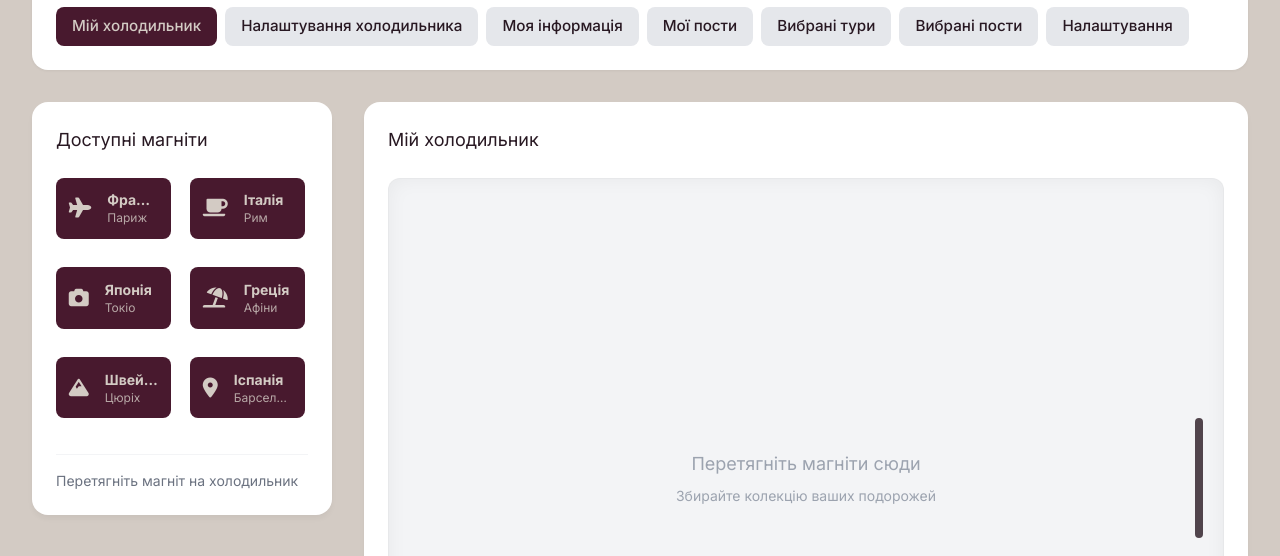
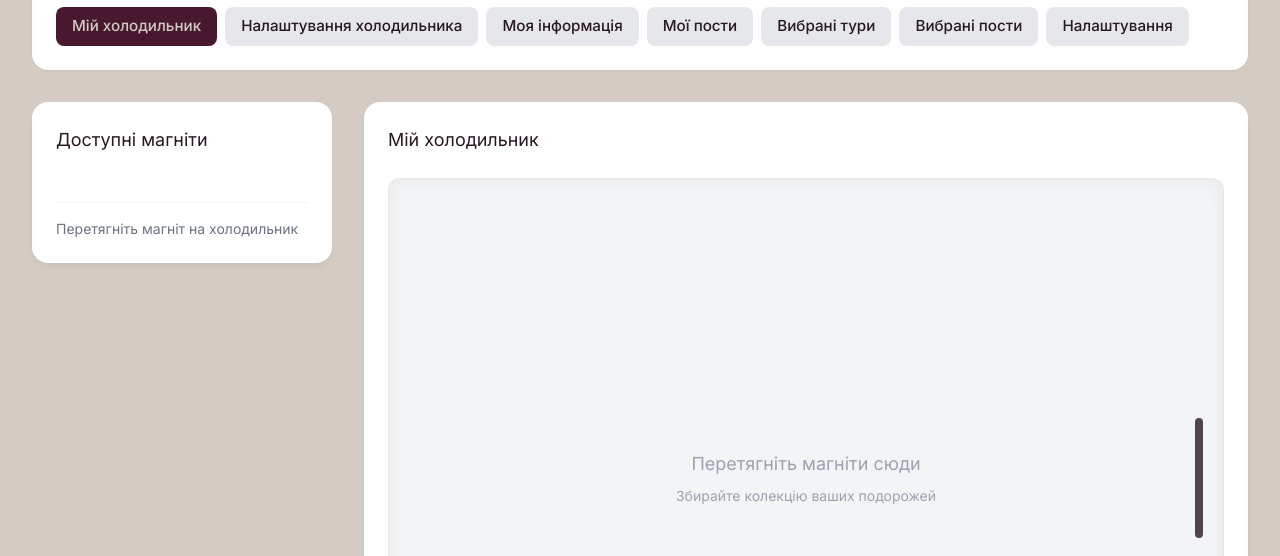
Before and after one commit to darynakulchii/FridgeTrotter, a plain HTML site: page html/my_profile.html in a window 1280 px wide. Shown: the part 244-800 px from the top of the page. Drawn offline with nearby package versions, Linux system fonts and the light colour scheme; no server answers; sample sign-in values are in the browser's storage; a script that the page names is missing.

Commit message:
спроба зберігати магніти

```diff
--- a/html/my_profile.html
+++ b/html/my_profile.html
@@ -264,55 +264,6 @@
                     gap: 1rem;
                     width: 100%;
                 ">
-
-
-                    <div class="magnet-btn burgundy magnet-fixed-width" draggable="true" id="mag-fr" data-icon="plane" data-country="Франція" data-city="Париж">
-                        <i class="fas fa-plane text-xl"></i>
-                        <div>
-                            <div class="font-bold text-sm">Франція</div>
-                            <div class="text-xs opacity-80">Париж</div>
-                        </div>
-                    </div>
-
-                    <div class="magnet-btn burgundy magnet-fixed-width" draggable="true" id="mag-it" data-icon="coffee" data-country="Італія" data-city="Рим">
-                        <i class="fas fa-coffee text-xl"></i>
-                        <div>
-                            <div class="font-bold text-sm">Італія</div>
-                            <div class="text-xs opacity-80">Рим</div>
-                        </div>
-                    </div>
-
-                    <div class="magnet-btn burgundy magnet-fixed-width" draggable="true" id="mag-jp" data-icon="camera" data-country="Японія" data-city="Токіо">
-                        <i class="fas fa-camera text-xl"></i>
-                        <div>
-                            <div class="font-bold text-sm">Японія</div>
-                            <div class="text-xs opacity-80">Токіо</div>
-                        </div>
-                    </div>
-
-                    <div class="magnet-btn burgundy magnet-fixed-width" draggable="true" id="mag-gr" data-icon="umbrella-beach" data-country="Греція" data-city="Афіни">
-                        <i class="fas fa-umbrella-beach text-xl"></i>
-                        <div>
-                            <div class="font-bold text-sm">Греція</div>
-                            <div class="text-xs opacity-80">Афіни</div>
-                        </div>
-                    </div>
-
-                    <div class="magnet-btn burgundy magnet-fixed-width" draggable="true" id="mag-ch" data-icon="mountain" data-country="Швейцарія" data-city="Цюріх">
-                        <i class="fas fa-mountain text-xl"></i>
-                        <div>
-                            <div class="font-bold text-sm">Швейцарія</div>
-                            <div class="text-xs opacity-80">Цюріх</div>
-                        </div>
-                    </div>
-
-                    <div class="magnet-btn burgundy magnet-fixed-width" draggable="true" id="mag-es" data-icon="map-marker-alt" data-country="Іспанія" data-city="Барселона">
-                        <i class="fas fa-map-marker-alt text-xl"></i>
-                        <div>
-                            <div class="font-bold text-sm">Іспанія</div>
-                            <div class="text-xs opacity-80">Барселона</div>
-                        </div>
-                    </div>
 
                 </div>
                 <p class="text-sm text-gray-500 mt-6 pt-4 border-t border-gray-100">Перетягніть магніт на холодильник</p>
```
